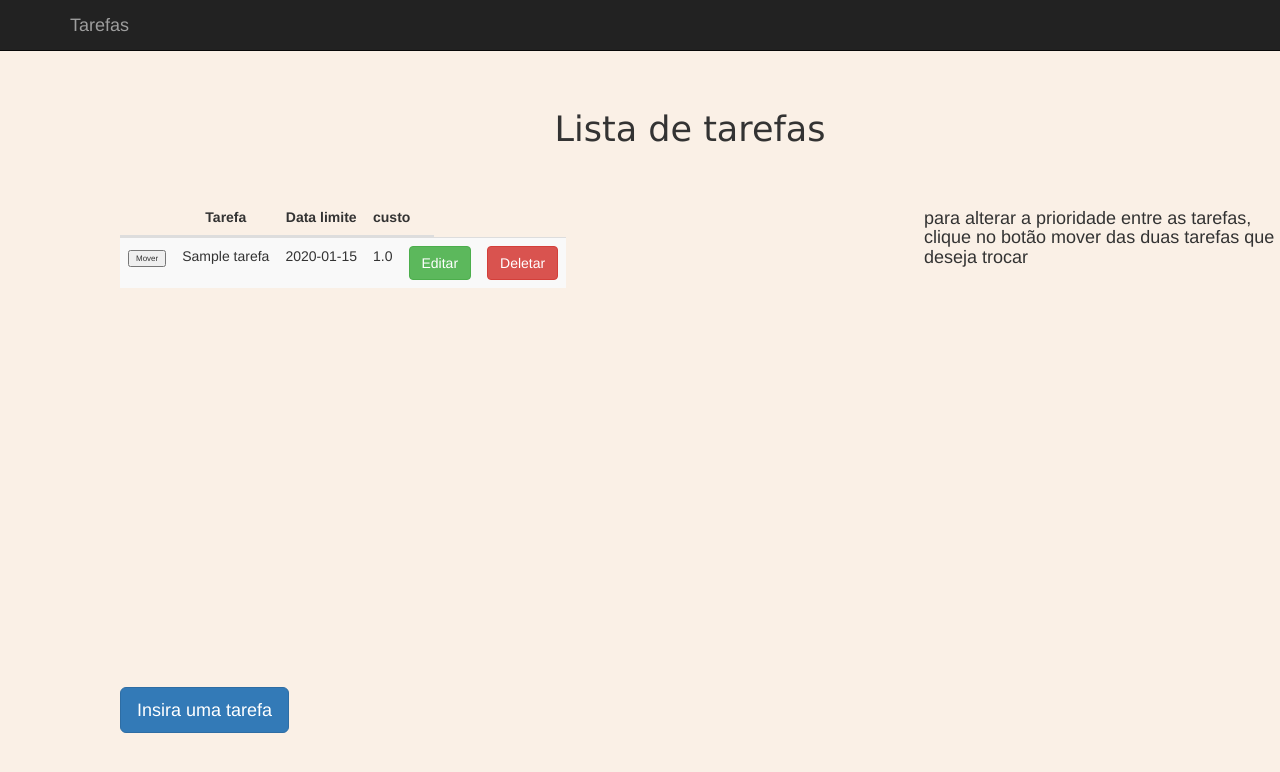
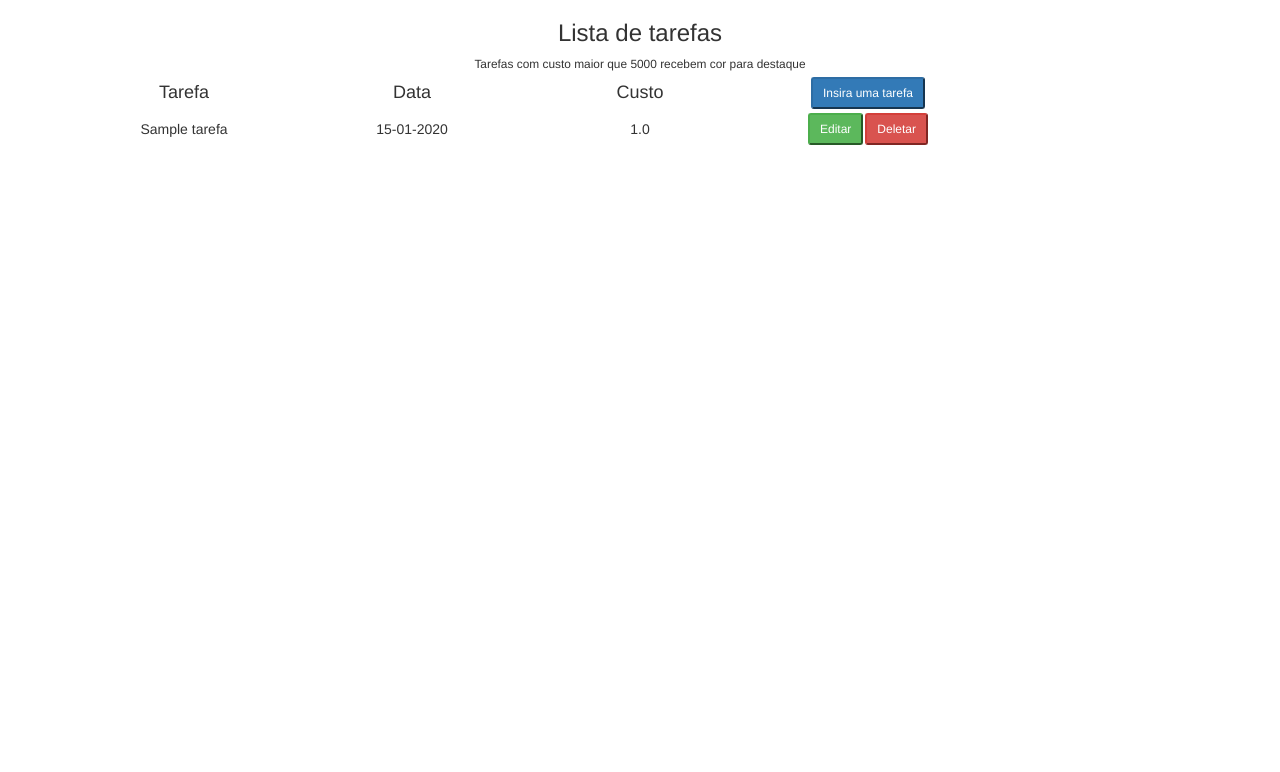
Before and after one commit to FerrazArthur/ListaWebApp, a Flask app: page / in a window 1280 px wide. Shown: the top 772 px of the page. Run offline with Flask 3, Linux system fonts and the light colour scheme; tables that the repository leaves empty hold one stand-in row (values such as "Sample post"); some libraries are stand-ins or nearby versions.

Commit message:
refatorando front-end para usar div e corrigindo bug de update-tarefa

```diff
--- a/app.py
+++ b/app.py
@@ -99,8 +99,9 @@ def update_tarefa(tarId):
     if tarefa is None:
         abort(400)
     nometemp = request.form.get('tarNome', tarefa.tarNome)
-    if Tarefa.query.filter_by(tarNome=nometemp).first() is not None:
+    if tarefa.tarNome != nometemp and Tarefa.query.filter_by(tarNome=nometemp).first() is not None:
         abort(400, 'Erro de entrada: O nome '+nometemp+' já esta sendo utilizado por uma tarefa. Por favor tente outro nome')
+    else:
         tarefa.tarNome=nometemp
     tarefa.dataLimite = request.form.get('dataLimite', tarefa.dataLimite)
     tarefa.custo = request.form.get('custo', tarefa.custo)
--- a/static/main.css
+++ b/static/main.css
@@ -1,42 +1,24 @@
-body {
-    background: Linen;
-    margin-top: 50px;
-    margin-left: 100px;
-    }
+.flex-table {
+  display: flex;
+  flex-direction: column;
+  justify-content: center;
+  text-align: center;
+}
+.flex-container {
+  display: flex;
+  justify-content: flex-start;
+}
+.flex-container-drag {
+  cursor:move;
+  display: flex;
+  justify-content: flex-start;
+}
 
-  h1 {
-    font-family: Verdana, Geneva, sans-serif;
-    font-size: 2.5em;
-    color: '263238';
-    }
 
-  p {
-    font-family: Georgia, serif;
-    font-size: 1.2em;
-    color: DarkSlateGray;
-    }
-
-  td, th {
-      text-align: center;
-      box-sizing: border-box;
-  }
-  tbody, thead {
-    display: block;
-  }
-  tbody-table{
-    height: 430px;
-    overflow-y: auto;
+.flex-container-column{
+  display: flex;
+  align-self: center;
+  justify-content: center;
+  min-width: 20%;
+  max-width: 100%;
 }
-  tr:after {
-    content: ' ';
-    display: block;
-    visibility: hidden;
-    clear: both;
-}
-  .starter-template {
-      padding: 40px 15px;
-      text-align: center;
-  }
-.swap-button {
-  font-size: 8px;
-}
--- a/templates/base.html
+++ b/templates/base.html
@@ -5,23 +5,6 @@
 {% block head %}
 {{ super() }}
 <link rel="stylesheet" href="{{ url_for('static', filename='main.css') }}">
-{% endblock %}
-
-{% block navbar %}
-<nav class="navbar navbar-inverse navbar-fixed-top">
-    <div class="container">
-        <div class "navbar-header">
-            <button type="button" class="navbar-toggle collapsed" data-toggle="collapse" data-target="#navbar"
-                aria-expanded="false" aria-controls="navbar">
-                <span class="sr-only">Toggle navigation<\span>
-                <span class="icon-bar"></span>
-                <span class="icon-bar"></span>
-                <span class="icon-bar"></span>
-            </button>
-            <a class="navbar-brand" href="/">Tarefas</a>
-        </div>
-    </div>
-</nav>
 
 {% endblock %}
 
@@ -42,32 +25,20 @@
         location.reload();
     }
 </script>
-<!-- <script>
-    function markButton(id)
-    {//essa função altera a cor dos botões pressionados
-        element = document.getElementById(id);
-        if (window.getComputedStyle(element).background-color == '#696969' )
-        {
-            element.style.background-color = '#DCDCDC';
-        }
-        else
-        {
-            element.style.background-color = '#696969';
-        }
-    }
-    // function markButton(id) a ideia era manter o botão pressionado, mas toda vez que o botão é apertado a pagina recarrega então não deu;
-    // {//this function receive
-    //     element = document.getElementById(id);
-    //     if (window.getComputedStyle(element).borderStyle == 'outset' )
-    //     {
-    //         element.style.borderStyle = 'inset';
-    //     }
-    //     else
-    //     {
-    //         element.style.borderStyle = 'outset';
-    //     }
-    // }
-</script> -->
+<script>
+function handleDragStart(e) {
+  this.style.opacity = '0';
+}
+
+function handleDragEnd(e) {
+  this.style.opacity = '1';
+
+let items = document.querySelectorAll('.flex-container-drag');
+items.forEach(function (item) {
+    item.addEventListener('dragstart', handleDragStart);
+    item.addEventListener('dragend', handleDragEnd);
+}
+</script>
 <script>
     function changeColor(id, custo)
     {
@@ -77,56 +48,6 @@
     }
 </script>
 
-<script>
-    function adjustTableHeaders(id)
-    {
-        // adjust swap
-        var elementtd1=document.getElementById("td-swap"+id);
-        var elementth1=document.getElementById("th-swap");
-        if(elementtd1 == null || elementth1 == null)
-        {
-            return;
-        }
-        if (parseFloat(window.getComputedStyle(elementtd1).width) != parseFloat(window.getComputedStyle(elementth1).width))
-        {
-            elementth1.style.width=window.getComputedStyle(elementtd1).width;
-        }
-        // adjust nome
-        elementtd1=document.getElementById("td-nome"+id);
-        elementth1=document.getElementById("th-nome");
-        if(elementtd1 == null || elementth1 == null)
-        {
-            return;
-        }
-        if (parseFloat(window.getComputedStyle(elementtd1).width) != parseFloat(window.getComputedStyle(elementth1).width))
-        {
-            elementth1.style.width=window.getComputedStyle(elementtd1).width;
-        }
-        // adjust data
-        elementtd1=document.getElementById("td-data"+id);
-        elementth1=document.getElementById("th-data");
-        if(elementtd1 == null || elementth1 == null)
-        {
-            return;
-        }
-        if (parseFloat(window.getComputedStyle(elementtd1).width) != parseFloat(window.getComputedStyle(elementth1).width))
-        {
-            elementth1.style.width=window.getComputedStyle(elementtd1).width;
-        }
-        // adjust custo
-        elementtd1=document.getElementById("td-custo"+id);
-        elementth1=document.getElementById("th-custo");
-        if(elementtd1 == null || elementth1 == null)
-        {
-            return;
-        }
-        if (parseFloat(window.getComputedStyle(elementtd1).width) != parseFloat(window.getComputedStyle(elementth1).width))
-        {
-            elementth1.style.width=window.getComputedStyle(elementtd1).width;
-        }
-    }
-</script>
-
 <div class="container">
     {% block page_content %} {% endblock %}
 </div>
--- a/templates/editarTarefa.html
+++ b/templates/editarTarefa.html
@@ -11,7 +11,7 @@ aria-labelledby="basicModal" aria-hidden="true">
             <form action="{{url_for('update_tarefa', tarId=tarefa['tarId'])}}" method="post">
                     <div class="modal-body">
                     <div class="form-group row">
-                        <label for="dataLimite" class="col-xs-2 control-label">Nome da Tarefa</label>
+                        <label for="tarNome" class="col-xs-2 control-label">Nome da Tarefa</label>
                         <div class="col-xs-10">
                             <input type="text" class="form-control" name="tarNome"
                                 value="{{tarefa['tarNome']}}" />
@@ -25,7 +25,7 @@ aria-labelledby="basicModal" aria-hidden="true">
                         </div>
                     </div>
                     <div class="form-group row">
-                        <label for="dataLimite" class="col-xs-2 control-label">custo</label>
+                        <label for="custo" class="col-xs-2 control-label">custo</label>
                         <div class="col-xs-10">
                             <input type="number" step="0.01" class="form-control" name="custo"
                                 value="{{tarefa['custo']}}" />
--- a/templates/index.html
+++ b/templates/index.html
@@ -1,65 +1,46 @@
 {% extends "base.html" %}
 
 {% block page_content %}
-<div class="starter-template">
-    <h1>
-        Lista de tarefas
-    </h1>
+<div class="starter-template" style="text-align: center"></div>
+{% include "adicionarTarefa.html" %}
+<link rel="stylesheet" href="./main.css">
+<meta name="viewport" content="width=device-width, initial-scale=1.0">
+
+<body>
+<div class="flex-table">
+    <h3>Lista de tarefas</h3>
+    <small>Tarefas com custo maior que 5000 recebem cor para destaque</small>
+    <div class="flex-container" id="header" style="justify-content: left">
+        <div class="flex-container-column"><h4>Tarefa</h4></div>
+        <div class="flex-container-column"><h4>Data</h4></div>
+        <div class="flex-container-column"><h4>Custo</h4></div>
+        <div class="flex-container-column"><button type="button" data-toggle="modal" class="btn-sm btn-primary" data-target="#insert_tarefa">Insira uma tarefa</button></div>
     </div>
-
-{% include "adicionarTarefa.html" %}
-<div class="row">
-    <div class="col-md-6"style="width: 70%">
-        <table class="table table-striped" style="table-layout: fixed;">
-            {% set tarIdns = namespace(id=0) %}
-            {% set flag = namespace(leu=0) %}
-            <thead>
-                <tr>
-                    <th id="th-swap" style="width:70px;"></th>
-                    <th id="th-nome">Tarefa</th>
-                    <th id="th-data" style="width: 120px;">Data limite</th>
-                    <th id="th-custo">custo</th>
-                    <th id="th-uprm"colspan="3"></th>
-                </tr>
-            </thead>
-            <tbody style="height: 430px; overflow-y: auto;">
     {% for tarefa in tarefas %}
-                <tr id="{{ tarefa['tarId'] }}">
+    <div class="flex-container-drag" id="{{tarefa['tarId']}}" order = {{tarefa['ordem']}} draggable=true >
         <script type="text/javascript">
             changeColor({{ tarefa['tarId'] }}, {{ tarefa['custo'] }});
         </script>
-                    <!-- for some reason, this method never seems to work. i had to use ajax and javascript to be able to pull
-                        the url i wanted
-                        <td><button type="button" class="swap-button" data-toggle="modal"
-                        data-target="#update_priority_{{tarefa['tarId']}}">Mover</button></td>
-                    <td><a href "http://172.17.0.1:8000/update_priority/{{ tarefa['tarId'] }}">SWAP</a></td> -->
-                    <td id="td-swap{{ tarefa['tarId'] }}"><button type="button" id="button-swap{{ tarefa['tarId'] }}" class="swap-button"
-                        onclick="markChange({{ tarefa['tarId'] }});">Mover</button></td>
-                    <td id="td-nome{{ tarefa['tarId'] }}">{{ tarefa.tarNome }}</td>
-                    <td id="td-data{{ tarefa['tarId'] }}">{{ tarefa.dataLimite }}</td>
-                    <td id="td-custo{{ tarefa['tarId'] }}">{{ tarefa.custo }}</td>
-                    <td id="td-update{{ tarefa['tarId'] }}"><button type="button" class="btn btn-success" data-toggle="modal"
-                            data-target="#update_tarefa_{{tarefa['tarId']}}">Editar</button></td>
+        <div class="flex-container-column">{{ tarefa.tarNome }}</div>
+        <div class="flex-container-column">{{ tarefa.dataLimite.strftime('%d-%m-%Y') }}</div>
+        <div class="flex-container-column">{{ tarefa.custo }}</div>
+        <div class="flex-container-column">
+            <button type="button" class="btn-sm btn-success" data-toggle="modal"
+            data-target="#update_tarefa_{{tarefa['tarId']}}" style="margin-right: 2px">Editar</button>
+            <button type="button" class="btn-sm btn-danger" data-toggle="modal"
+            data-target="#delete_tarefa_{{tarefa['tarId']}}">Deletar</button>
+        </div>
+    </div>
     {% include "editarTarefa.html" %}
-                    <td id="td-remove{{ tarefa['tarId'] }}"><button type="button" class="btn btn-danger" data-toggle="modal"
-                            data-target="#delete_tarefa_{{tarefa['tarId']}}">Deletar</button></td>
     {% include "removerTarefa.html" %}
-
-                </tr>
-                {% if flag.leu == 0 %}
-                {# execute this only the first time it loads#}
-                    {% set flag.leu = 1 %}
-                    {% set tarIdns.id = tarefa['tarId'] %}
-                {% endif %}
     {% endfor %}
-            </tbody>
-        </table>
 </div>
-    <div><h4>para alterar a prioridade entre as tarefas, clique no botão mover das duas tarefas que deseja trocar</h4></div>
-</div>
-<script type="text/javascript">
-                adjustTableHeaders({{ tarIdns.id }});
+</body>
+<script> let items = document.querySelectorAll('div.flex-container-drag');
+    items.forEach(function (item) {
+        item.addEventListener('dragstart', handleDragStart);
+        item.addEventListener('dragend', handleDragEnd)
+    }
 </script>
-<button type="button" data-toggle="modal" class="btn btn-lg btn-primary" data-target="#insert_tarefa">Insira uma tarefa</button>
 
 {% endblock %}
```
Lines whose indentation alone changed are shown as unchanged.
